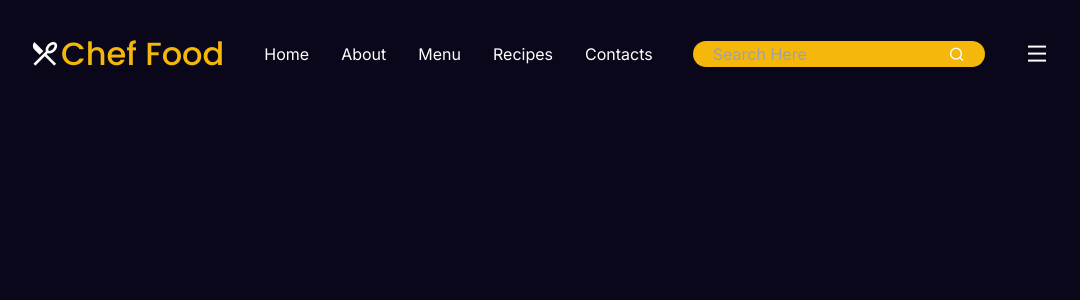
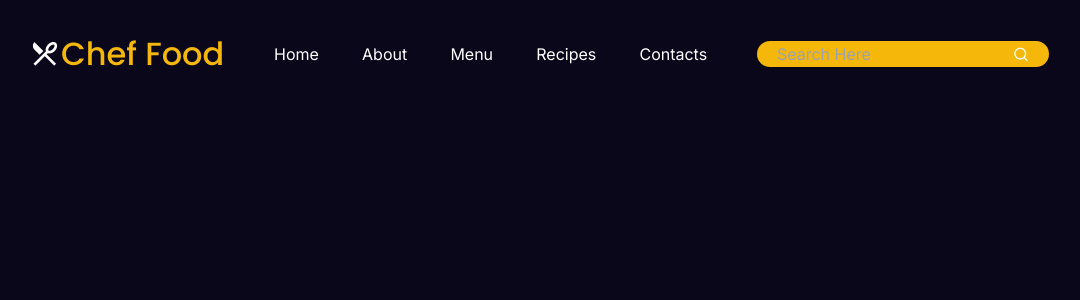
Before and after one commit to 404Bappy/ResponsiveRestaurantWebsite, a Next.js app: page / in a window 1280 px wide. Shown: the top 300 px of the page, without its empty margins (101-1181 px from the left). Built offline with nearby package versions, Linux system fonts and the light colour scheme.

Commit message:
first commit

```diff
--- a/app/SRC/Components/Header/Header.css
+++ b/app/SRC/Components/Header/Header.css
@@ -14,13 +14,16 @@
   justify-content: space-between;
   margin: 30px;
 }
+.logo h2 {
+  margin-bottom: 0;
+}
 
 .nav_list {
   display: flex;
   align-items: center;
   margin-bottom: 0;
   list-style: none;
-  column-gap: 2rem;
+  column-gap: 2.7rem;
 }
 .nav_item a {
   color: #fff;
@@ -53,3 +56,6 @@
 .mobile_menu span i {
   font-size: 1.5rem;
 }
+.mobile_menu {
+  display: none;
+}
```
